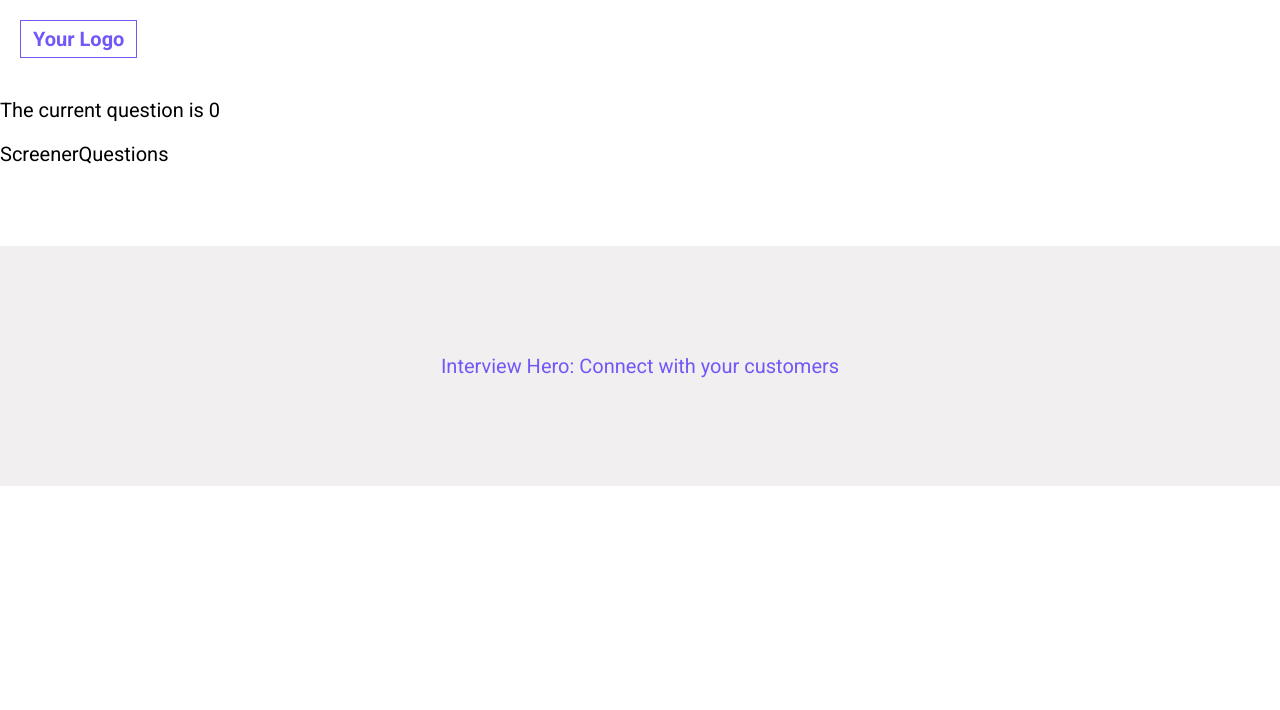
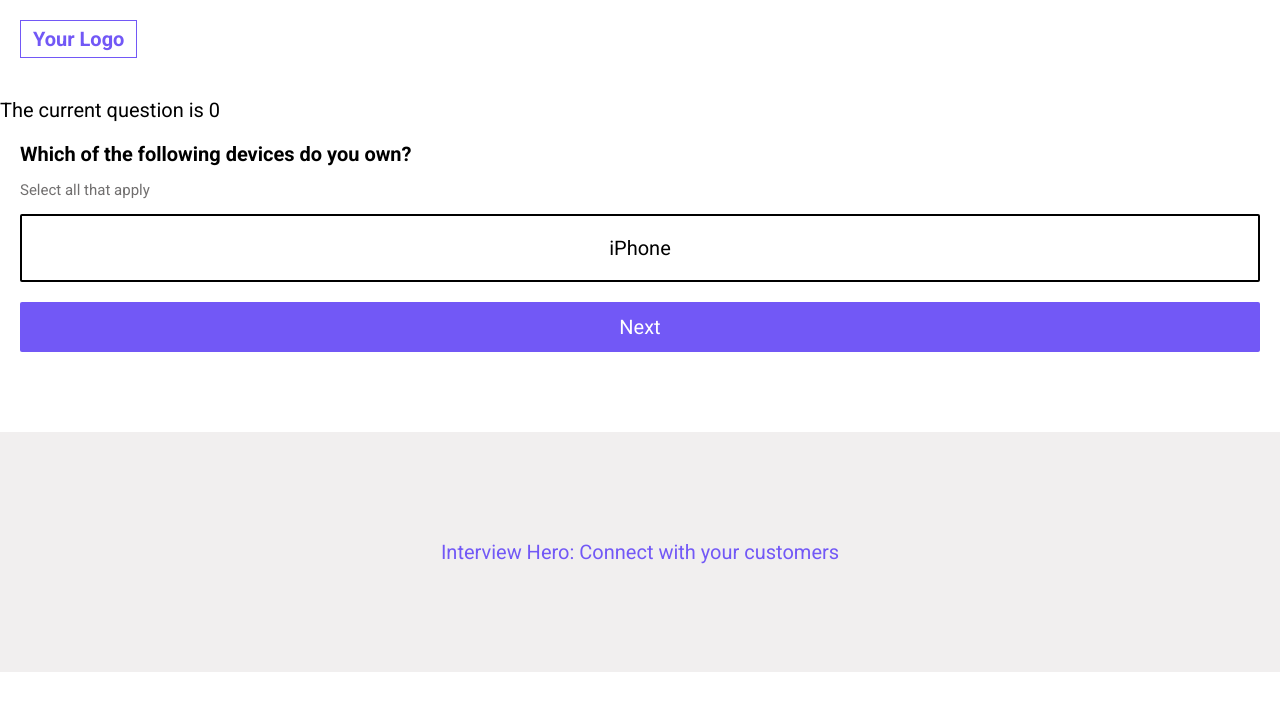
Before and after one commit to josh-cpm/book_interview, a Vue app: page /interview/screener/1 in a window 1280 px wide. Both pictures are taken after a click on the button "Lets Begin". Shown: the top 710 px of the page. Built offline with nearby package versions, Linux system fonts and the light colour scheme; no server answers.

Commit message:
Add html and basic styling for quiz question component

```diff
--- a/src/components/Screener/ScreenerQuestions.vue
+++ b/src/components/Screener/ScreenerQuestions.vue
@@ -1,3 +1,44 @@
 <template>
-  ScreenerQuestions
+  <div class="quiz-question">
+    <div class="quiz-question__progress-bar"></div>
+    <div class="quiz-question__title">
+      Which of the following devices do you own?
+    </div>
+    <p class="quiz-question__label">
+      Select all that apply
+    </p>
+    <div class="quiz-question__answers">
+      <QuizSelectButton buttonValue="iPhone"></QuizSelectButton>
+    </div>
+    <PrimaryCta buttonText="Next"></PrimaryCta>
+  </div>
 </template>
+
+<script>
+import QuizSelectButton from '../Reusible/quizSelectButons/QuizSelectDefault';
+import PrimaryCta from '../Reusible/PrimaryCta';
+
+export default {
+  name: 'ScreenerQuestions',
+  components: { QuizSelectButton, PrimaryCta },
+};
+</script>
+
+<style scoped>
+.quiz-question {
+  margin: 0 var(--margin-sides);
+}
+
+.quiz-question__title {
+  font-weight: bold;
+}
+
+.quiz-question__label {
+  color: var(--color-text-gray);
+  font-size: var(--font-size-small);
+}
+
+.quiz-question__answers {
+  margin-bottom: 1rem;
+}
+</style>
```
